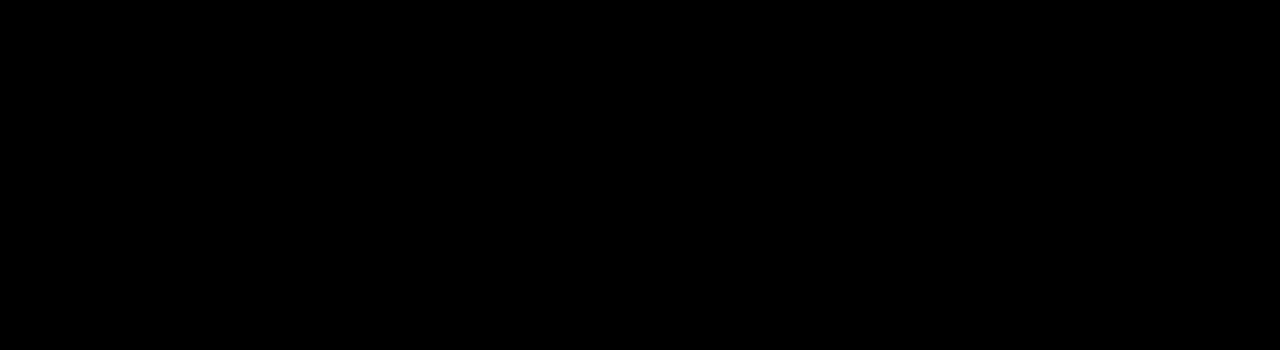
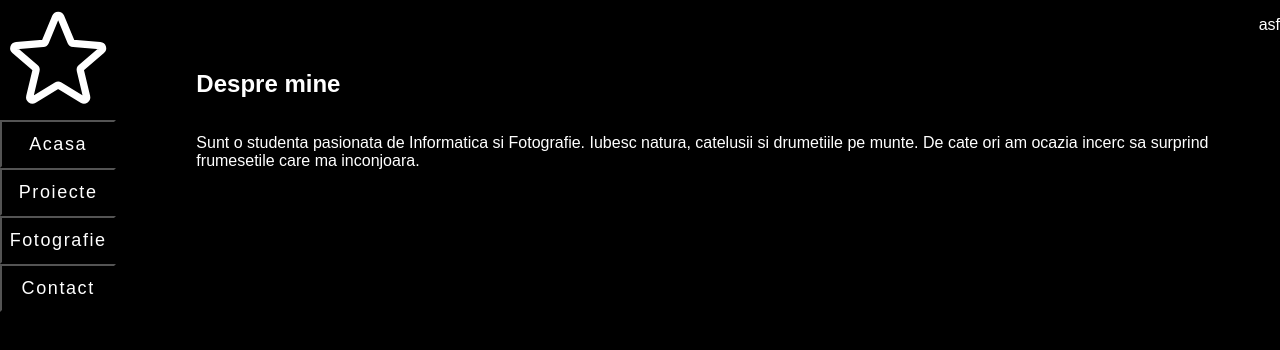
Before and after one commit to Alexandra06T/WebsitePersonal, a plain HTML site: page Contact.html in a window 1280 px wide. Drawn offline with Linux system fonts and the light colour scheme.

Commit message:
minor fixes

```diff
--- a/Contact.html
+++ b/Contact.html
@@ -5,11 +5,42 @@
   <meta name="charset" content="UTF-8">
   <meta name="author" content="Alexandra">
   <meta name="description" content="">
-  <meta name="keywords" content="IT,photo,travelling,blog">
+  <meta name="keywords" content="IT, fotografie">
   <link rel="stylesheet" href="./style.css">
   <link rel="icon" href="">
 </head>
 <body>
-
+<main>
+  <nav class="sidebar">
+    <div><a href="index.html"><svg xmlns="http://www.w3.org/2000/svg" fill="none" viewBox="0 0 24 24" stroke-width="1.5" stroke="white" class="w-6 h-6">
+      <path stroke-linecap="round" stroke-linejoin="round" d="M11.48 3.499a.562.562 0 011.04 0l2.125 5.111a.563.563 0 00.475.345l5.518.442c.499.04.701.663.321.988l-4.204 3.602a.563.563 0 00-.182.557l1.285 5.385a.562.562 0 01-.84.61l-4.725-2.885a.563.563 0 00-.586 0L6.982 20.54a.562.562 0 01-.84-.61l1.285-5.386a.562.562 0 00-.182-.557l-4.204-3.602a.563.563 0 01.321-.988l5.518-.442a.563.563 0 00.475-.345L11.48 3.5z" />
+    </svg></a>
+    </div>
+    <button class="sidebar_btn" role="link" aria-pressed="false">
+      <a href="index.html">Acasa</a>
+    </button>
+    <button class="sidebar_btn" role="link" aria-pressed="false">
+      <a href="Proiecte.html">Proiecte</a>
+    </button>
+    <button class="sidebar_btn" role="link" aria-pressed="false">
+      <a href="Fotografie.html">Fotografie</a>
+    </button>
+    <button class="sidebar_btn" role="link" aria-pressed="false">
+      <a href="Contact.html">Contact</a>
+    </button>
+  </nav>
+  <div class="content">
+    <div class="heading">
+      asf
+    </div>
+    <div class="inner_content">
+      <div>
+        <h2>Despre mine</h2>
+        <p>Sunt o studenta pasionata de Informatica si Fotografie. Iubesc natura, catelusii si drumetiile pe munte. De cate ori am ocazia incerc sa surprind frumesetile care ma inconjoara.</p>
+      </div>
+      <!--formular contact-->
+    </div>
+  </div>
+</main>
 </body>
 </html>
--- a/style.css
+++ b/style.css
@@ -3,6 +3,7 @@ body {
     margin: 0;
     flex-direction: column;
     background-color: black;
+    font-family: sans-serif, 'Spartan';
 }
 main {
     display: grid;
```
Also changed, not shown: wordle.html (+1 -1 lines).
